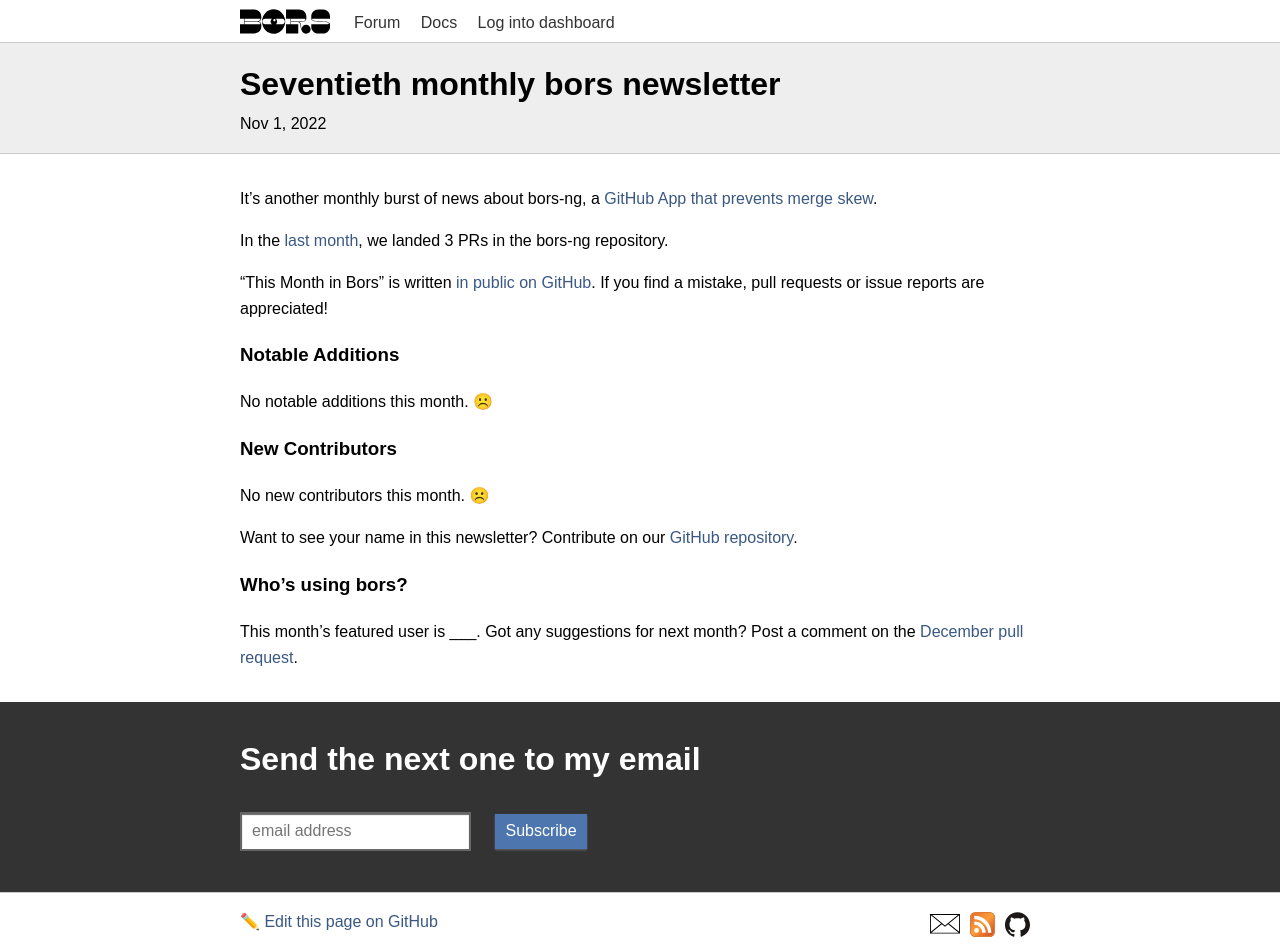
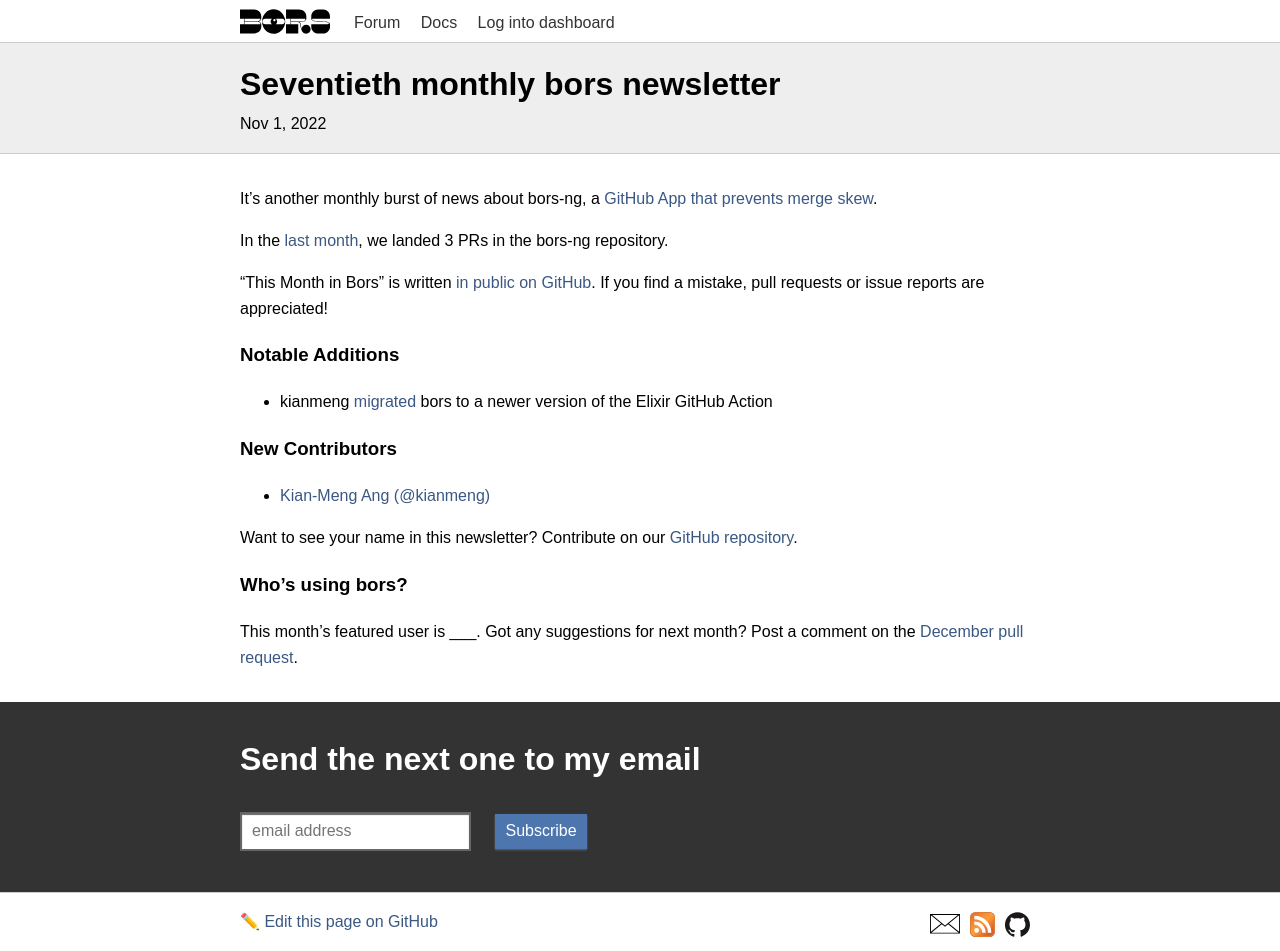
Before and after one commit to bors-ng/bors-ng.github.io, a Jekyll site: the page built from _posts/2022-11-01-tmib-70.md, in a window 1280 px wide. Built offline with Jekyll 4.4.1, drawn with Linux system fonts in a browser that asks for light colours.

Commit message:
Add bors-ng/bors-ng#1552
Add @kianmeng to first-time contributors.

```diff
--- a/_posts/2022-11-01-tmib-70.md
+++ b/_posts/2022-11-01-tmib-70.md
@@ -19,12 +19,12 @@
 
 ### Notable Additions
 
-No notable additions this month. ☹️
+* kianmeng [migrated](https://github.com/bors-ng/bors-ng/pull/1552) bors to a newer version of the Elixir GitHub Action
 
 
 ### New Contributors
 
-No new contributors this month. ☹️
+* [Kian-Meng Ang (@kianmeng)](https://github.com/kianmeng)
 
 Want to see your name in this newsletter? Contribute on our [GitHub repository](https://github.com/bors-ng/bors-ng).
 
```
